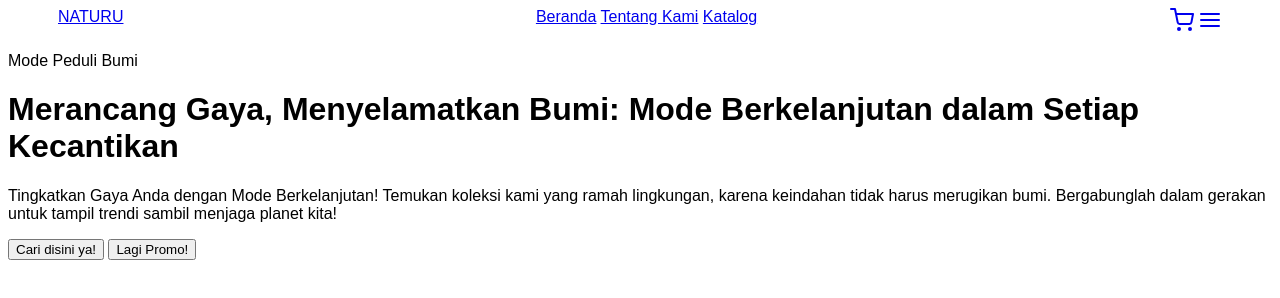
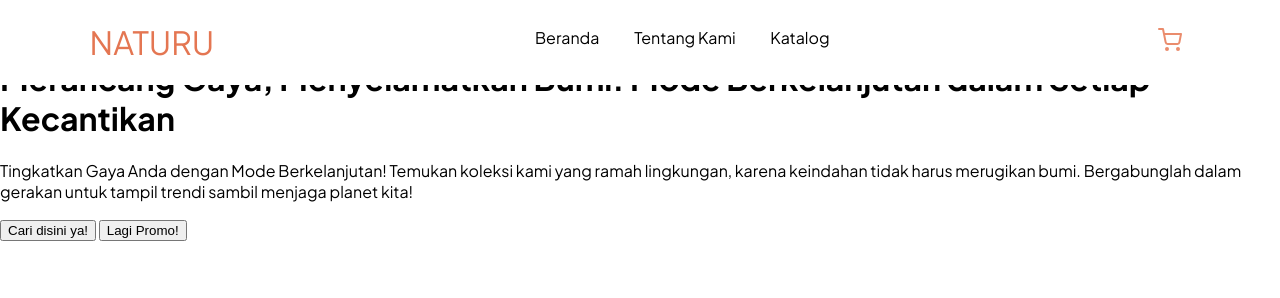
Before and after one commit to Kampus-Merdeka-Software-Engineering/fe-semarang-4, a plain HTML site: page index.html in a window 1280 px wide. Drawn offline with nearby package versions, Linux system fonts and the light colour scheme; a script that the page names is missing; a web font is replaced by a local one.

Commit message:
Update style.css

```diff
--- a/style.css
+++ b/style.css
@@ -1,22 +1,112 @@
-/* For all paragraphs */
-* {
-  font-family: "Jakarta Sans", sans-serif;
+:root {
+  --primary: #e4714b;
+  --bg: #ffffff;
+}
+html,
+body {
+  margin: 0;
+  padding: 0;
+  box-sizing: border-box;
+  outline: none;
+  border: none;
+  text-decoration: none;
 }
 
+body {
+  font-family: "Plus Jakarta Sans", sans-serif;
+  background-color: var(--bg);
+  color: #000000;
+}
+
+/* Navbar */
 .navbar {
   display: flex;
   justify-content: space-between;
-  /* align-items: flex-start; */
-  padding-inline: 50px;
-  background-color: white;
+  align-items: center;
+  padding: 1.4rem 7%;
+  background-color: #ffffff;
+  position: fixed;
+  top: 0;
+  left: 0;
+  right: 0;
+  z-index: 9999;
 }
 
-.listnav {
-  color: black;
+.navbar .navbar-logo {
+  font-size: 2rem;
+  font-weight: 500;
+  color: #e47652;
   text-decoration: none;
-  cursor: pointer;
 }
 
-.header {
-  top: 0;
+.navbar .navbar-nav a {
+  color: #000000;
+  display: inline-block;
+  font-size: 1rem;
+  margin: 0 1rem;
+  text-decoration-line: none;
 }
+
+.navbar .navbar-nav a:hover {
+  color: var(--primary);
+}
+
+.navbar .navbar-nav a::after {
+  content: "";
+  display: block;
+  padding-bottom: 0.5rem;
+  border-bottom: 0.1rem solid var(--primary);
+  transform: scalex(0);
+  transition: 0.2s liniear;
+}
+
+.navbar .navbar-nav a:hover::after {
+  transform: scaleX(0.5);
+}
+
+.navbar .navbar-extra a {
+  color: #ea8c6d;
+  margin: 0 0.5rem;
+}
+
+.navbar .navbar-extra a:hover {
+  color: var(--primary);
+}
+
+@media (min-width: 769px) {
+  #hamburger-menu {
+    display: none;
+  }
+}
+
+/* Tablet */
+@media (max-width: 768px) {
+  html {
+    font-size: 62.5%;
+  }
+
+  #hamburger-menu {
+    display: inline-block;
+  }
+
+  .navbar .navbar-nav {
+    position: absolute;
+    top: 100%;
+    right: -100%;
+    background-color: #000000;
+    width: 30rem;
+    height: 100vh;
+    transition: right 0.3s; /* Tambahkan transisi agar efek muncul lebih halus */
+  }
+
+  .navbar .navbar-nav.active {
+    right: 0;
+  }
+}
+
+/* Mobile Phone */
+@media (max-width: 450px) {
+  html {
+    font-size: 55%;
+  }
+}
```
